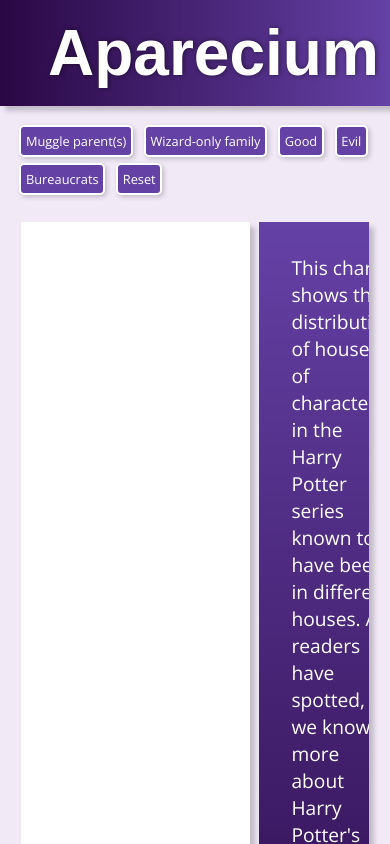
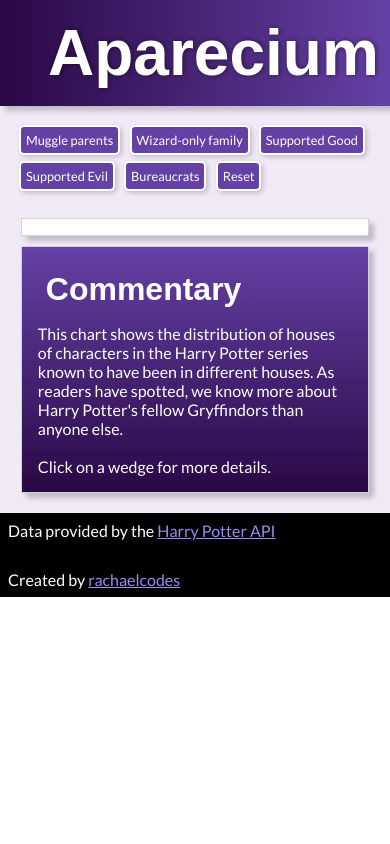
Before and after one commit to rachaelcodes/aparecium, a website: page public/index.html in a window 390 px wide. Both pictures are taken after a click on the button "Reset". Shown: the top 844 px of the page. Drawn offline with nearby package versions, Linux system fonts and the light colour scheme; no server answers; a web font is replaced by a local one.

Commit message:
more styling

```diff
--- a/public/app.js
+++ b/public/app.js
@@ -7,12 +7,12 @@
 var details = document.getElementById('details')
 
 var commentary = {
-  'good': "Which Hogwarts houses fought against Voldemort in the Order of the Phoenix or Dumbledore's army? No real surprise that Gryffindors lead the way and Slytherins are thin on the ground. \n Click on a wedge for character names.",
-  'deathEater': "Hagrid said, 'There's not a single witch or wizard who went bad who wasn't in Slytherin', and proportionately, they make up the most of Voldemort's supporters. So Peter Pettigrew's betrayal was an even bigger surprise. \n Click on a wedge for character names.",
-  'muggleBorn': "No unknown houses here, as JK Rowling provides information about a character's house above their family. Despite Salazar Slytherin's preferences, there are a few characters in his house with at least one non-magincal parent. \n Click on a wedge for character names.",
-  'wizardsOnly': "Given that Slytherin's founder planned to murder all students from non-magical families, it's no surprise that a lot of characters from wizard-only families are in Slytherin house. But there's also a lot in Gryffindor - snobbery or a side-effect of Gryffindors being the characters we know most about? \n Click on a wedge for character names.",
-  'bureaucrats': "Ministry of Magic employees, if we know about their houses, were in Gryffindor and Hufflepuff. Where are the brainy Ravenclaws or the ambitious Slytherins and what does this say about the wizarding civil service? It's probably too small a sample to comment. \n Click on a wedge for character names.",
-  'default': "This chart shows the distribution of houses of characters in the Harry Potter series known to have been in different houses. As readers have spotted, we know more about Harry Potter's fellow Gryffindors than anyone else. \n Click on a wedge for character names."
+  'good': "Which Hogwarts houses fought against Voldemort in the Order of the Phoenix or Dumbledore's army? No real surprise that Gryffindors lead the way and Slytherins are thin on the ground.",
+  'deathEater': "Hagrid said, 'There's not a single witch or wizard who went bad who wasn't in Slytherin', and proportionately, they make up the most of Voldemort's supporters. So Peter Pettigrew's betrayal was an even bigger surprise.",
+  'muggleBorn': "No unknown houses here, as JK Rowling provides information about a character's house above their family. Despite Salazar Slytherin's preferences, there are a few characters in his house with at least one non-magincal parent.",
+  'wizardsOnly': "Given that Slytherin's founder planned to murder all students from non-magical families, it's no surprise that a lot of characters from wizard-only families are in Slytherin house. But there's also a lot in Gryffindor - snobbery or a side-effect of Gryffindors being the characters we know most about?",
+  'bureaucrats': "Ministry of Magic employees, if we know about their houses, were in Gryffindor and Hufflepuff. Where are the brainy Ravenclaws or the ambitious Slytherins and what does this say about the wizarding civil service? It's probably too small a sample to comment.",
+  'default': "This chart shows the distribution of houses of characters in the Harry Potter series known to have been in different houses. As readers have spotted, we know more about Harry Potter's fellow Gryffindors than anyone else."
 }
 
 var data = []
@@ -20,17 +20,17 @@
 var dataFiltered = []
 
 var margin = {top: 10, right: 20, bottom: 10, left: 20}
-var width = 500 - margin.left - margin.right
-var height = 500 - margin.top - margin.bottom
+var width = 250 - margin.left - margin.right
+var height = 250 - margin.top - margin.bottom
 var radius = Math.min(width, height) / 2
 var color = d3.scaleOrdinal(['#cb3030', 'e1e34d', '#7171e1', '#359c35', 'e3aa3a'])
 
 var arc = d3.arc()
-  .outerRadius(radius * 0.65)
+  .outerRadius(radius * 0.45)
   .innerRadius(0);
 var labelArc = d3.arc()
-  .outerRadius(radius * 0.9)
-  .innerRadius(radius * 0.9)
+  .outerRadius(radius * 0.75)
+  .innerRadius(radius * 0.75)
 
 function summarizeData (rawData) {
   dataSummary = d3.nest()
@@ -87,7 +87,7 @@
     .attr('preseveAspectRatio', 'xMinYMid')
     .call(resize)
 
-  d3.select(window).on('resize.' + container.attr('id'), resize)
+  d3.select(window).on('resize' + container.attr('id'), resize)
 
   function resize () {
     var targetWidth = parseInt(container.style('width'))
@@ -119,7 +119,7 @@
 
 function labelTransform (d) {
   var pos = labelArc.centroid(d)
-  pos[0] = radius * 0.65 * (midAngle(d) < Math.PI ? 1 : -1)
+  pos[0] = radius * 0.5 * (midAngle(d) < Math.PI ? 1 : -1)
   return 'translate(' + pos + ')'
 }
 
@@ -127,7 +127,7 @@
 
 function calculatePoints (d) {
   var pos = labelArc.centroid(d)
-  pos[0] = radius * 0.65 * (midAngle(d) < Math.PI ? 1 : -1)
+  pos[0] = radius * 0.5 * (midAngle(d) < Math.PI ? 1 : -1)
   return [arc.centroid(d), labelArc.centroid(d), pos]
 }
 
@@ -159,9 +159,16 @@
     details.removeChild(details.firstChild)
   }
 
+  var title = document.createElement('h2')
+  title.innerText = 'Commentary'
+
   var newNode = document.createTextNode(commentary[category])
 
+  details.appendChild(title)
   details.appendChild(newNode)
+  details.appendChild(document.createElement('br'))
+  details.appendChild(document.createElement('br'))
+  details.appendChild(document.createTextNode('Click on a wedge for more details.'))
 }
 
 function change () {
@@ -207,7 +214,7 @@
   return function (t) {
     var d2 = i(t)
     var pos = labelArc.centroid(d2)
-    pos[0] = radius * 0.65 * (midAngle(d2) < Math.PI ? 1 : -1)
+    pos[0] = radius * 0.5 * (midAngle(d2) < Math.PI ? 1 : -1)
     return 'translate(' + pos + ')'
   }
 }
@@ -218,7 +225,7 @@
   return function (t) {
     var d2 = i(t)
     var pos = labelArc.centroid(d2)
-    pos[0] = radius * 0.65 * (midAngle(d2) < Math.PI ? 1 : -1)
+    pos[0] = radius * 0.5 * (midAngle(d2) < Math.PI ? 1 : -1)
     return [arc.centroid(d2), labelArc.centroid(d2), pos]
   }
 }
--- a/public/index.html
+++ b/public/index.html
@@ -7,7 +7,7 @@
     <meta name="viewport" content="width=device-width, initial-scale=1">
     <link rel="stylesheet" type="text/css" media="screen" href="style.css" />
     <link rel="icon" href="/favicon.ico" type="image/x-icon">
-    <link href="https://fonts.googleapis.com/css?family=Open+Sans|Seaweed+Script" rel="stylesheet">
+    <link href="https://fonts.googleapis.com/css?family=Lato|Seaweed+Script" rel="stylesheet">
 </head>
 <body>
     <div class="container">
@@ -15,10 +15,10 @@
             <h1>Aparecium</h1>
     </header>
     <nav>
-    <button id="muggles">Muggle parent(s)</button>
+    <button id="muggles">Muggle parents</button>
     <button id="wizards">Wizard-only family</button>
-    <button id="good_filter">Good</button>
-    <button id="evil_filter">Evil</button>
+    <button id="good_filter">Supported Good</button>
+    <button id="evil_filter">Supported Evil</button>
     <button id="mom_filter">Bureaucrats</button>
     <button id="reset">Reset</button>
     </nav>
@@ -27,12 +27,12 @@
     <div id="pie" class="card pie"></div>
     <div id="details" class="card details"></div>
     </main>
-
+    </div>
     <footer>
         <div class="credit">Data provided by the <a href="https://www.potterapi.com/">Harry Potter API</a></div>
         <div>Created by <a href="https://github.com/rachaelcodes">rachaelcodes</a></div>
     </footer>
-    </div>
+
     <script src="https://d3js.org/d3.v4.min.js"></script>
     <script src="https://d3js.org/d3-path.v1.min.js"></script>
     <script src="https://d3js.org/d3-shape.v1.min.js"></script>
--- a/public/style.css
+++ b/public/style.css
@@ -1,15 +1,22 @@
 body {
-    box-sizing: content-box;
+    box-sizing: border-box;
     margin: 0;
 	padding: 0;
 	border: 0;
 	vertical-align: baseline;
-    font-family: 'Open Sans', sans-serif;
+    font-family: 'Lato', sans-serif;
 }
 
 h1 {
     margin: 0;
     font-size: 4rem;
+    font-family: 'Seaweed Script', sans-serif;
+}
+
+h2 {
+    margin: 0.5rem;
+    margin-bottom: 1rem;
+    font-size: 2rem;
     font-family: 'Seaweed Script', sans-serif;
 }
 
@@ -23,8 +30,10 @@
 
 .container {
     width: 100vw;
-    min-height: 100vh;
+    height: 95vh;
+    overflow: scroll;
     background-color: #f2e9f7;
+    position: relative;
 }
 
 header {
@@ -38,18 +47,24 @@
     text-shadow: rgba(0,0,0,.5) 1px 0 5px;
 }
 
+main {
+    padding: 1rem;
+    padding-top: .2rem;
+    display: flex;
+}
+
 .card {
     box-shadow: 5px 5px 5px rgba(0,0,0,.2);
     background-color: white;
     padding: .5rem;
     margin: .3rem;
-    display: flex;
+    border: 1px lightgrey solid;
+    overflow-y: scroll;
 }
 
 .pie {
-    grid-area: pie;
-    max-height: 100%;
-
+    display: flex;
+    flex: 2;
 }
 
 .details {
@@ -57,35 +72,20 @@
     background: -webkit-linear-gradient(to top, #2a0845, #6441A5);
     background: linear-gradient(to top, #2a0845, #6441A5);
     color: white;
-    grid-area: details;
-    overflow: scroll;
-    min-height: 0;
-    padding: 2rem;
-    font-size: 1.2rem;
-}
-
-main {
-    display: grid;
-    grid-template-columns: 2fr 1fr;
-    grid-template-areas:
-        "pie details";
     padding: 1rem;
-    padding-top: .2rem;
-    justify-items: stretch;
-    align-items: stretch;
-    min-height: 0;
-    min-width: 0;
+    flex: 1;
 }
 
 svg {
     background-color: white;
     border-radius: 5px;
+    margin: 0 auto;
 }
 
 polyline {
     opacity: .3;
     stroke: black;
-    stroke-width: 2px;
+    stroke-width: .5px;
     fill: none;
     shape-rendering: geometricPrecision;
 }
@@ -103,11 +103,15 @@
     margin: 1rem;
 }
 
+text {
+    font-size: 0.6rem;
+}
+
 button {
     background-color: #6441A5;
     color: white;
     font-size: .8rem;
-    font-family: 'Open Sans', sans-serif;
+    font-family: 'Lato', sans-serif;
     padding: 0.3rem;
     margin: .2rem;
     border-radius: 5px;
@@ -121,4 +125,21 @@
     padding: .5rem;
     display: flex;
     justify-content: space-between;
+    height: 5vh;
 }
+
+@media (max-width: 650px) {
+    main {
+      flex-direction: column;
+    }
+    .container {
+        height: initial;
+    }
+    ul {
+        text-align: center;
+    }
+    footer {
+        flex-direction: column;
+        height: 8vh;
+    }
+  }
```
